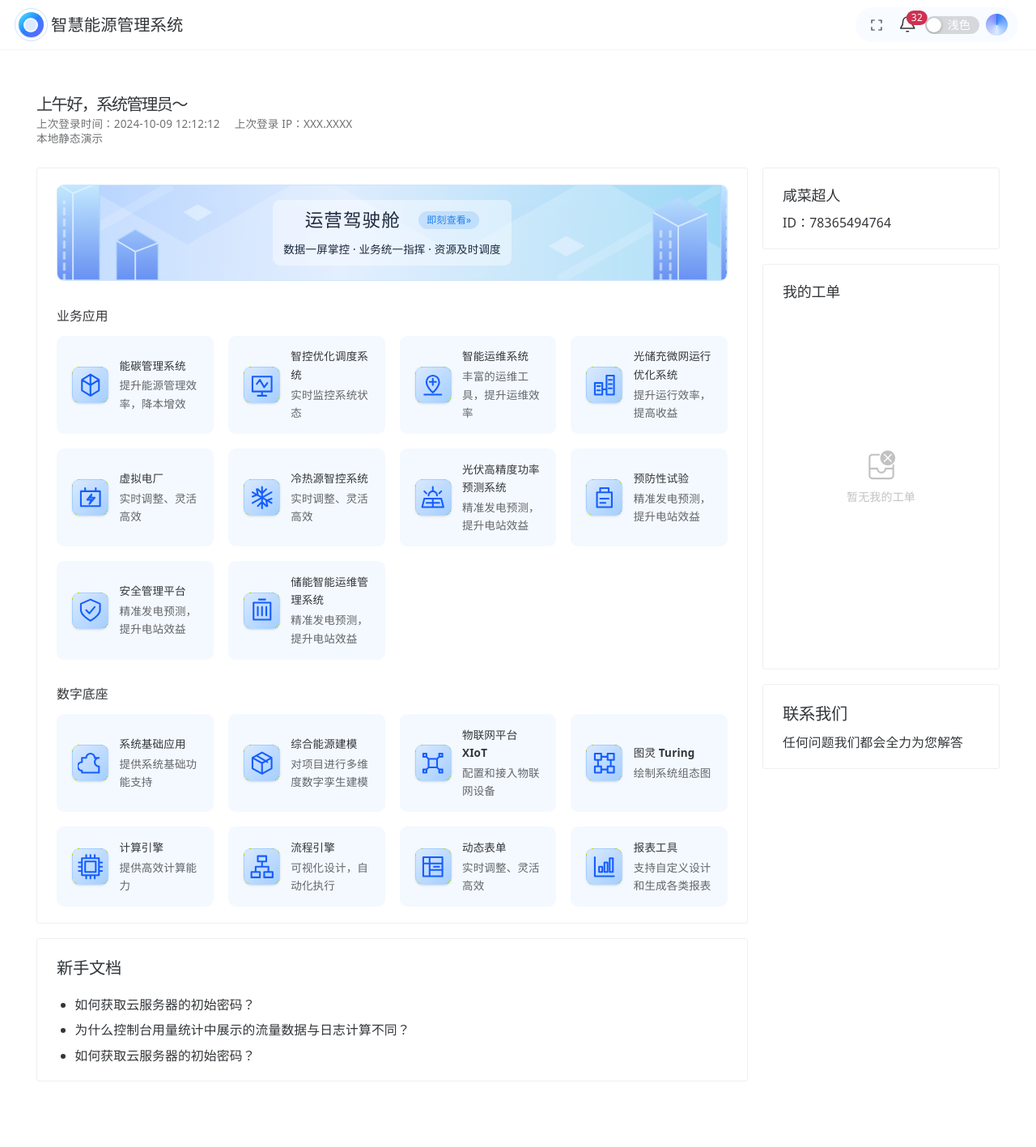
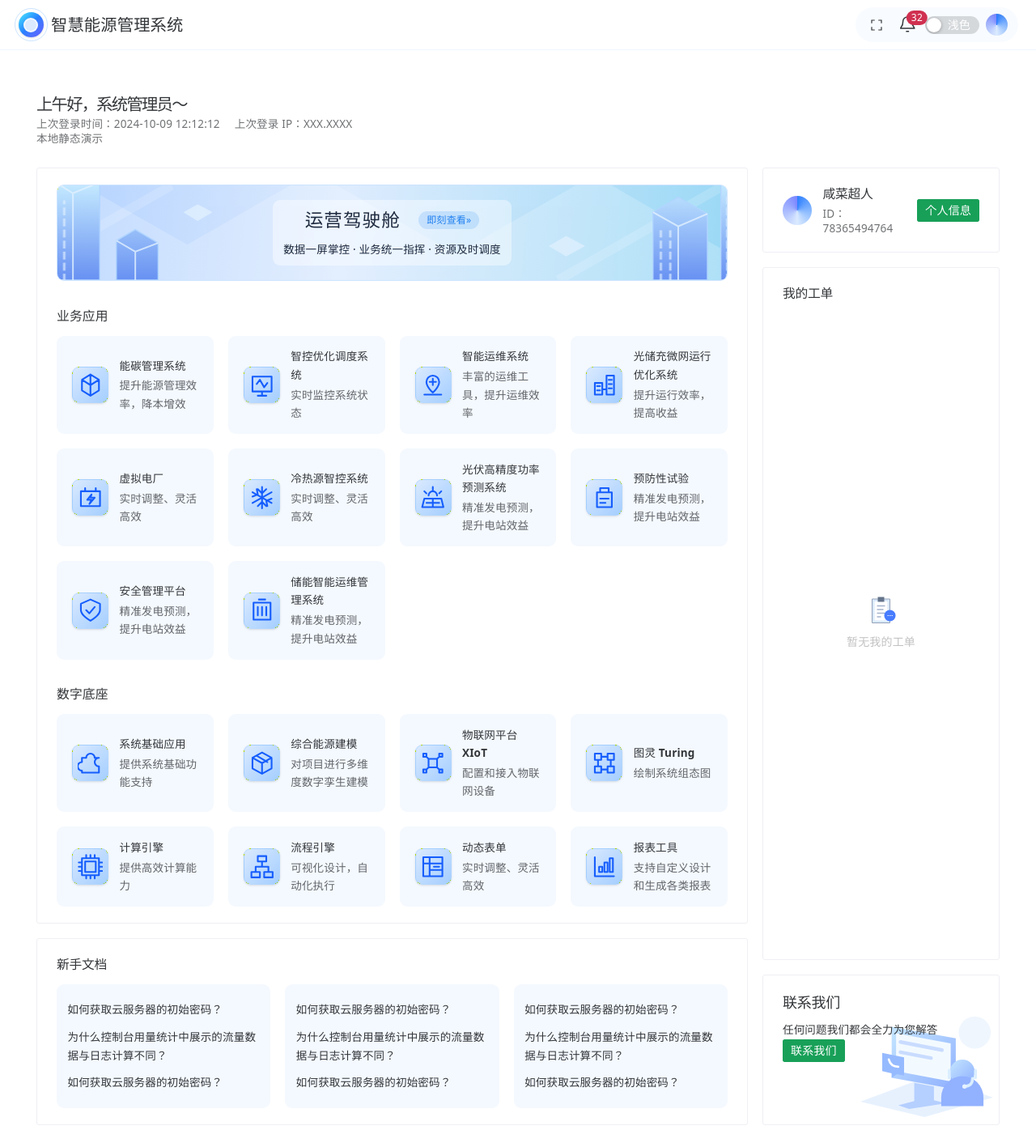
Before and after one commit to francis452/vue-ai-app, a Vue app: page / in a window 1280 px wide. Shown: the whole page at 81% size. Before the commit the page ends 1363 px from the top, so only its background shows below. Built offline with nearby package versions, Linux system fonts and the light colour scheme.

Commit message:
feat(home): 完善用户侧栏与帮助内容
新增个人信息卡、工单空状态、联系插画和三栏新手文档，使用本地弹窗展示演示内容。

抽取侧栏与帮助组件，并补充文档及个人信息交互测试。

```diff
--- /dev/null
+++ b/src/components/home/HelpPanel.vue
@@ -0,0 +1,25 @@
+<script setup lang="ts">
+import { ref } from 'vue'
+import { NButton, NCard, NModal } from 'naive-ui'
+import { helpDocuments } from '../../data/home'
+
+const selected = ref<typeof helpDocuments[number] | null>(null)
+</script>
+
+<template>
+  <NCard tag="section" aria-labelledby="help-heading">
+    <h2 id="help-heading" class="m-0 mb-3 text-sm font-semibold text-inherit">新手文档</h2>
+    <div class="grid grid-cols-1 gap-4 md:grid-cols-3">
+      <ul v-for="group in 3" :key="group" class="m-0 list-none space-y-1 rounded-lg bg-blue-500/5 p-3" :aria-label="`新手文档第 ${group} 组`">
+        <li v-for="document in helpDocuments" :key="document.id">
+          <button type="button" class="min-h-8 w-full rounded-sm text-left text-xs leading-5 text-inherit wrap-anywhere hover:text-blue-600 hover:underline focus-visible:outline-2 focus-visible:outline-offset-2 focus-visible:outline-blue-500" @click="selected = document">{{ document.title }}</button>
+        </li>
+      </ul>
+    </div>
+    <NModal :show="!!selected" preset="card" :title="selected?.title" class="w-[90vw]! max-w-lg" @update:show="show => { if (!show) selected = null }">
+      <p class="m-0 text-sm leading-7">{{ selected?.content }}</p>
+      <p class="mt-3 text-xs opacity-70">本地演示文档，请以实际服务商说明为准。</p>
+      <template #footer><NButton @click="selected = null">关闭</NButton></template>
+    </NModal>
+  </NCard>
+</template>
--- /dev/null
+++ b/src/components/home/HomeSidebar.vue
@@ -0,0 +1,59 @@
+<script setup lang="ts">
+import { ref } from 'vue'
+import { NAvatar, NButton, NCard, NEmpty, NModal } from 'naive-ui'
+import { homeContact, homeProfile } from '../../data/home'
+import contactIllustration from '../../assets/home/contact.svg'
+
+const dialog = ref<'profile' | 'contact' | null>(null)
+</script>
+
+<template>
+  <aside class="flex h-full min-w-0 flex-col gap-4" aria-label="用户与服务">
+    <NCard tag="section" aria-labelledby="profile-heading">
+      <div class="flex flex-wrap items-center gap-3">
+        <NAvatar round :size="36" class="shrink-0 bg-conic! from-blue-500 via-blue-100 to-indigo-400" aria-hidden="true" />
+        <div class="min-w-0 flex-1">
+          <h2 id="profile-heading" class="m-0 text-sm font-semibold text-inherit">{{ homeProfile.name }}</h2>
+          <p class="mt-1 text-xs opacity-70">ID：{{ homeProfile.id }}</p>
+        </div>
+        <NButton size="small" type="primary" @click="dialog = 'profile'">个人信息</NButton>
+      </div>
+    </NCard>
+
+    <NCard tag="section" class="flex-1" content-class="flex flex-col h-full" aria-labelledby="work-orders-heading">
+      <h2 id="work-orders-heading" class="m-0 text-sm font-semibold text-inherit">我的工单</h2>
+      <div class="flex min-h-60 flex-1 items-center justify-center py-8 lg:min-h-96">
+        <NEmpty description="暂无我的工单">
+          <template #icon>
+            <svg viewBox="0 0 80 80" fill="none" aria-hidden="true">
+              <path d="M17 12h44v59H17z" fill="#dbeafe" stroke="#94a3b8" stroke-width="2" />
+              <path d="M23 18h32v47H23z" fill="#fff" />
+              <path d="M31 7h16v12H31z" fill="#64748b" />
+              <path d="M29 29h20m-20 9h16m-16 9h20m-20 9h10" stroke="#a5b4cf" stroke-width="3" />
+              <circle cx="61" cy="53" r="14" fill="#487cff" />
+              <path d="M56 53h1m4 0h1m4 0h1" stroke="#fff" stroke-width="2" stroke-linecap="round" />
+            </svg>
+          </template>
+        </NEmpty>
+      </div>
+    </NCard>
+
+    <NCard tag="section" class="relative isolate overflow-hidden" aria-labelledby="contact-heading">
+      <img :src="contactIllustration" alt="" class="pointer-events-none absolute right-0 bottom-0 -z-10 h-36 w-40 opacity-65" />
+      <div class="min-h-32">
+        <h2 id="contact-heading" class="m-0 text-base font-semibold text-inherit">{{ homeContact.title }}</h2>
+        <p class="mt-2 max-w-48 text-xs leading-5">{{ homeContact.description }}</p>
+        <NButton type="primary" size="small" class="mt-6" @click="dialog = 'contact'">联系我们</NButton>
+      </div>
+    </NCard>
+
+    <NModal :show="!!dialog" preset="card" :title="dialog === 'profile' ? '个人信息' : '联系我们'" class="w-[90vw]! max-w-lg" @update:show="show => { if (!show) dialog = null }">
+      <dl v-if="dialog === 'profile'" class="m-0 grid grid-cols-[auto_1fr] gap-x-4 gap-y-2 text-sm">
+        <dt>姓名</dt><dd class="m-0">{{ homeProfile.name }}</dd>
+        <dt>用户 ID</dt><dd class="m-0 wrap-anywhere">{{ homeProfile.id }}</dd>
+      </dl>
+      <p v-else class="m-0 text-sm">当前为本地静态演示，暂未提供在线客服联系方式。</p>
+      <template #footer><NButton @click="dialog = null">关闭</NButton></template>
+    </NModal>
+  </aside>
+</template>
--- a/src/data/home.ts
+++ b/src/data/home.ts
@@ -41,9 +41,9 @@ export const platformApps: HomeEntry[] = [
 ]
 
 export const helpDocuments = [
-  { id: 'initial-password', title: '如何获取云服务器的初始密码？' },
-  { id: 'traffic-statistics', title: '为什么控制台用量统计中展示的流量数据与日志计算不同？' },
-  { id: 'password-help', title: '如何获取云服务器的初始密码？' },
+  { id: 'initial-password', title: '如何获取云服务器的初始密码？', content: '请在云服务器管理控制台的实例详情中查看密码相关说明；如无法获取，可按照服务商指引重置密码。' },
+  { id: 'traffic-statistics', title: '为什么控制台用量统计中展示的流量数据与日志计算不同？', content: '请核对统计时间范围、流量方向和计量单位，并检查日志是否完整。不同统计口径可能产生差异。' },
+  { id: 'password-help', title: '如何获取云服务器的初始密码？', content: '请通过服务商提供的安全渠道查看或重置密码，妥善保管登录凭据。' },
 ]
 
 export const homeContact = {
--- a/src/views/Home.vue
+++ b/src/views/Home.vue
@@ -1,8 +1,9 @@
 <script setup lang="ts">
-import { NCard, NEmpty } from 'naive-ui'
-import { helpDocuments, homeContact, homeProfile } from '../data/home'
+import { homeProfile } from '../data/home'
 import HomeHeader from '../components/home/HomeHeader.vue'
 import ApplicationPanel from '../components/home/ApplicationPanel.vue'
+import HomeSidebar from '../components/home/HomeSidebar.vue'
+import HelpPanel from '../components/home/HelpPanel.vue'
 
 defineOptions({ name: 'EnergyHome' })
 defineProps<{ dark: boolean }>()
@@ -27,32 +28,10 @@ const emit = defineEmits<{ 'update:dark': [value: boolean] }>()
         <div class="min-w-0 space-y-4">
           <ApplicationPanel />
 
-          <NCard tag="section" aria-labelledby="help-heading">
-            <h2 id="help-heading" class="m-0 mb-4 text-lg font-medium text-inherit">新手文档</h2>
-            <ul class="m-0 list-disc space-y-2 pl-5 text-sm">
-              <li v-for="document in helpDocuments" :key="document.id">{{ document.title }}</li>
-            </ul>
-          </NCard>
+          <HelpPanel />
         </div>
 
-        <aside class="min-w-0 space-y-4" aria-label="用户与服务">
-          <NCard tag="section" aria-labelledby="profile-heading">
-            <h2 id="profile-heading" class="m-0 text-base font-semibold text-inherit">{{ homeProfile.name }}</h2>
-            <p class="mt-2 text-sm">ID：{{ homeProfile.id }}</p>
-          </NCard>
-
-          <NCard tag="section" aria-labelledby="work-orders-heading">
-            <h2 id="work-orders-heading" class="m-0 text-base font-medium text-inherit">我的工单</h2>
-            <div class="flex min-h-48 items-center justify-center lg:min-h-96">
-              <NEmpty description="暂无我的工单" />
-            </div>
-          </NCard>
-
-          <NCard tag="section" aria-labelledby="contact-heading">
-            <h2 id="contact-heading" class="m-0 text-lg font-medium text-inherit">{{ homeContact.title }}</h2>
-            <p class="mt-2 text-sm">{{ homeContact.description }}</p>
-          </NCard>
-        </aside>
+        <HomeSidebar />
       </div>
     </main>
   </div>
```
Also changed, not shown: src/assets/home/contact.svg (added), 1 other file (tests, documents, lock files or other folders).
